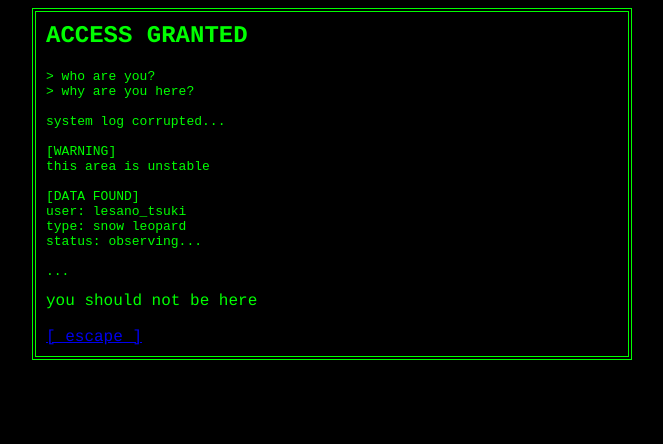
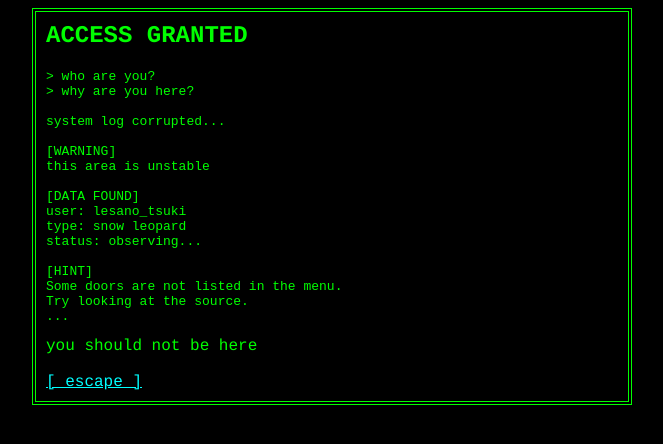
Before and after one commit to Lesano/2000lesano, a plain HTML site: page secret.html in a window 1280 px wide. Shown: the whole page, without its empty margins (308-971 px from the left). Drawn offline with Linux system fonts and the light colour scheme.

Commit message:
Refresh 2000Lesano retro homepage

```diff
--- a/secret.html
+++ b/secret.html
@@ -1,22 +1,15 @@
 <!DOCTYPE HTML PUBLIC "-//W3C//DTD HTML 4.01 Transitional//EN">
 <html>
 <head>
-<title>???</title>
+<title>??? - 2000Lesano</title>
 <meta http-equiv="Content-Type" content="text/html; charset=ISO-8859-1">
 <meta name="viewport" content="width=800">
 </head>
-
-<body bgcolor="black" text="lime">
-
+<body bgcolor="black" text="lime" link="cyan" vlink="cyan">
 <center>
-
-<table width="600" border="1" bordercolor="lime" cellpadding="10">
-<tr><td>
-
+<table width="600" border="1" bordercolor="lime" cellpadding="10"><tr><td>
 <font face="Courier">
-
 <h2>ACCESS GRANTED</h2>
-
 <pre>
 > who are you?
 > why are you here?
@@ -31,21 +24,15 @@ user: lesano_tsuki
 type: snow leopard
 status: observing...
 
+[HINT]
+Some doors are not listed in the menu.
+Try looking at the source.
 ...
 </pre>
-
 <blink>you should not be here</blink>
-
 <br><br>
-
 <a href="index.html">[ escape ]</a>
-
-</font>
-
-</td></tr>
-</table>
-
+</font></td></tr></table>
 </center>
-
 </body>
 </html>
```
